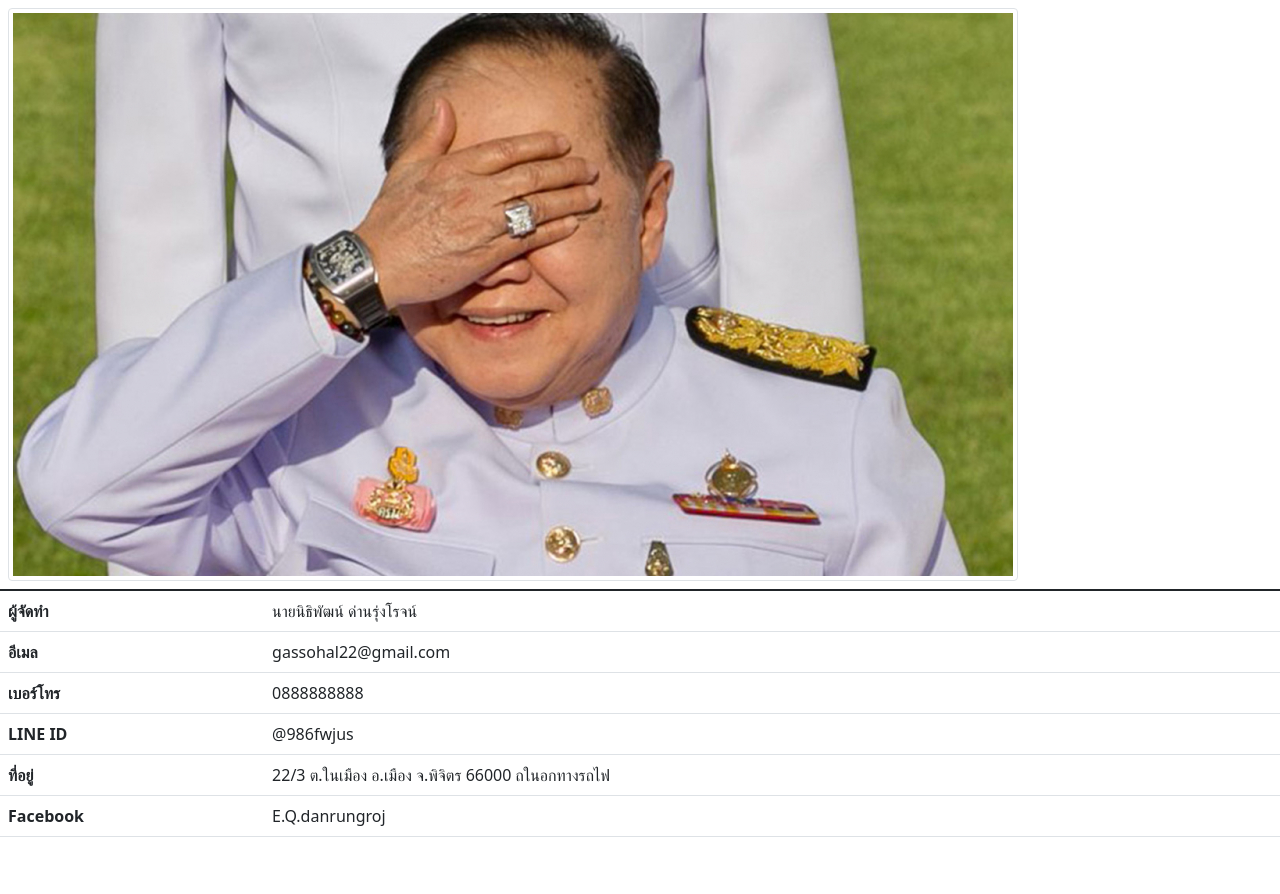
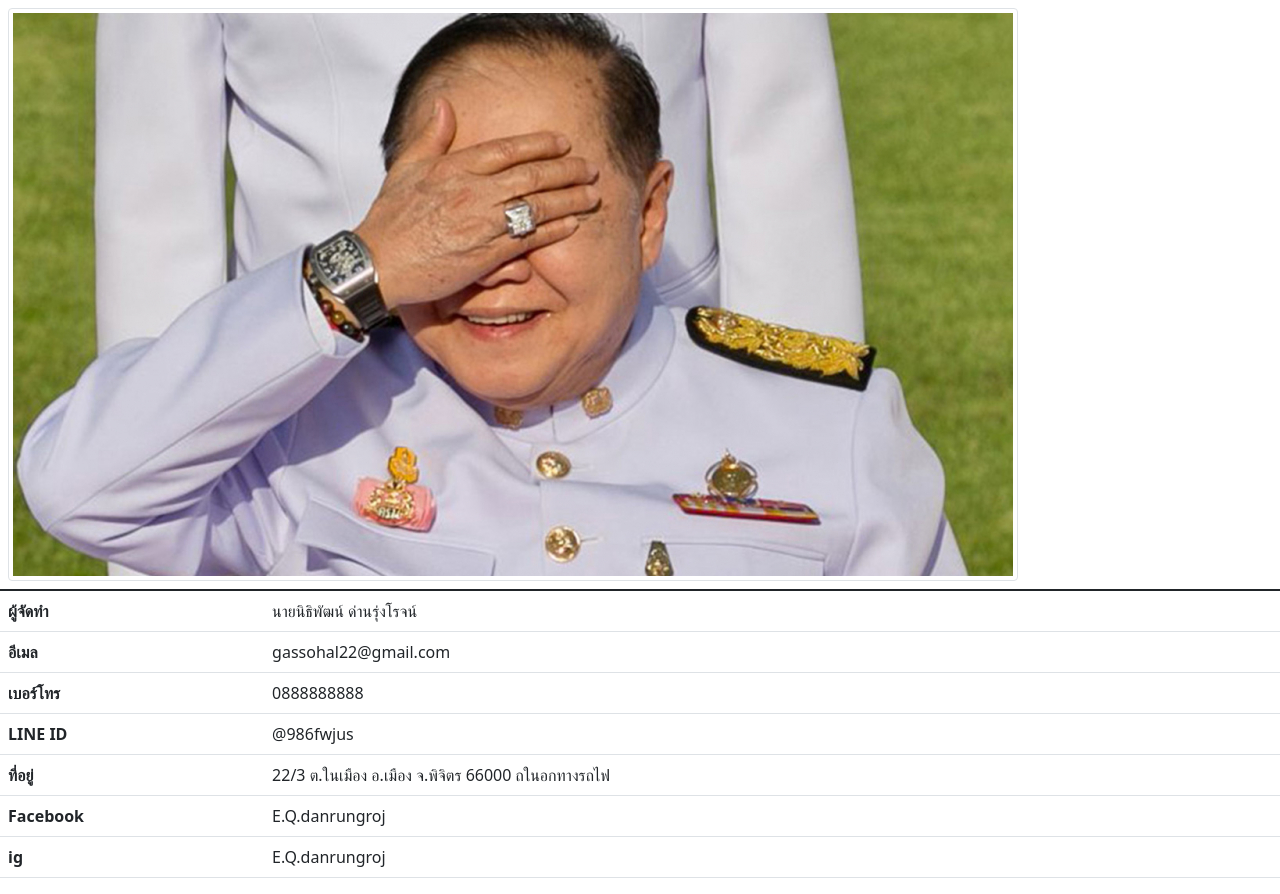
Before and after one commit to mayongpante/profile, a plain HTML site: page index.html in a window 1280 px wide. Before the commit the page ends 853 px from the top, so only its background shows below. Drawn offline with nearby package versions, Linux system fonts and the light colour scheme.

Commit message:
Update index.html

```diff
--- a/index.html
+++ b/index.html
@@ -38,6 +38,10 @@
             <tr>
                 <th scope="row">Facebook</th>
                 <td>E.Q.danrungroj</td>
+             </tr>
+            <tr>
+                <th scope="row">ig</th>
+                <td>E.Q.danrungroj</td>
             </tr>
         </tbody>
     </table>
```
